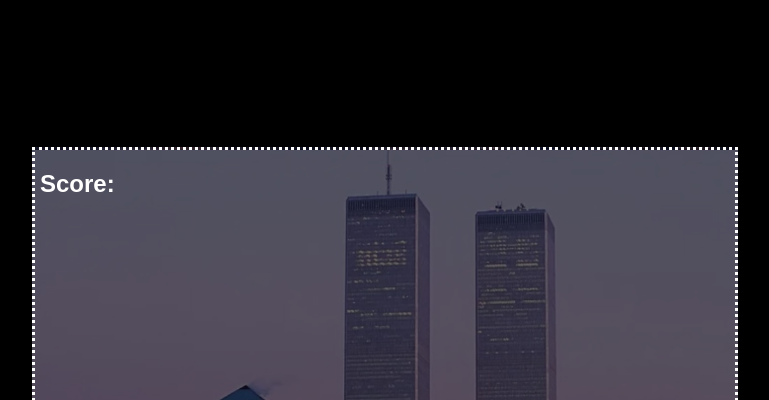
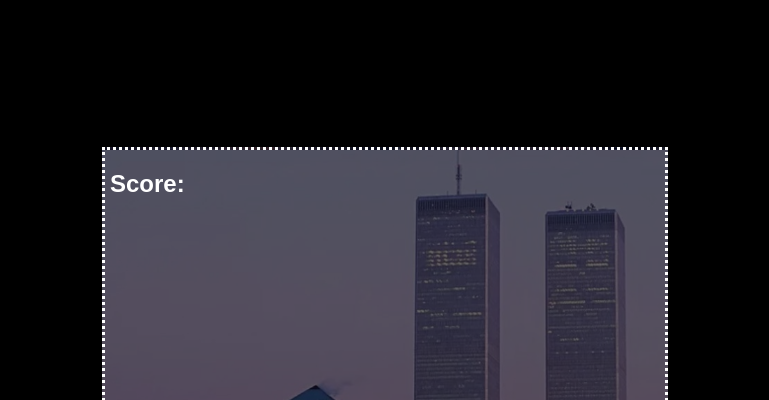
Before and after one commit to Maciel-R-Oliveira/9-de-abril, a plain HTML site: page index.html in a window 1280 px wide. Shown: the top 400 px of the page, without its empty margins (255-1024 px from the left). Drawn offline with Linux system fonts and the light colour scheme.

Commit message:
resolução

```diff
--- a/estilo.css
+++ b/estilo.css
@@ -35,7 +35,7 @@ h2 {
 .container {
     background: linear-gradient(rgba(0, 0, 0, 0.6), rgba(0, 0, 0, 0.6)), url("cidade.jpg");
     border: 3px dotted white;
-    width: 700px;
+    width: 560px;
     height: 500px;
     position: relative;
     overflow: hidden;
```
